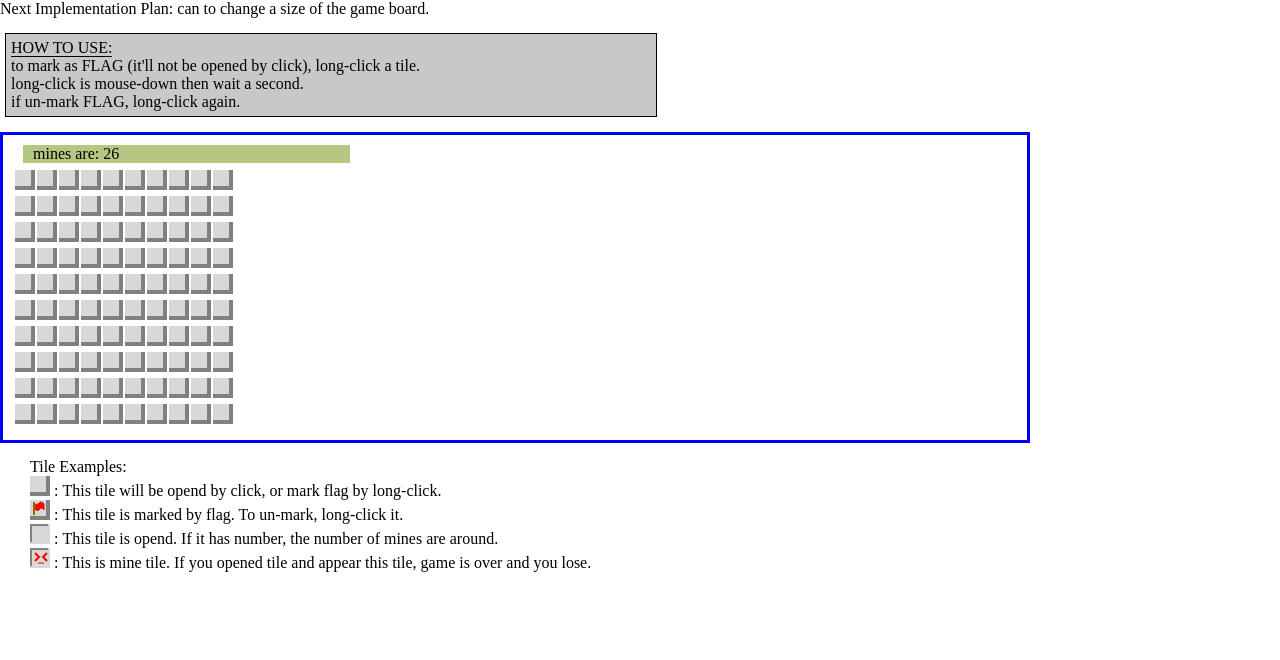
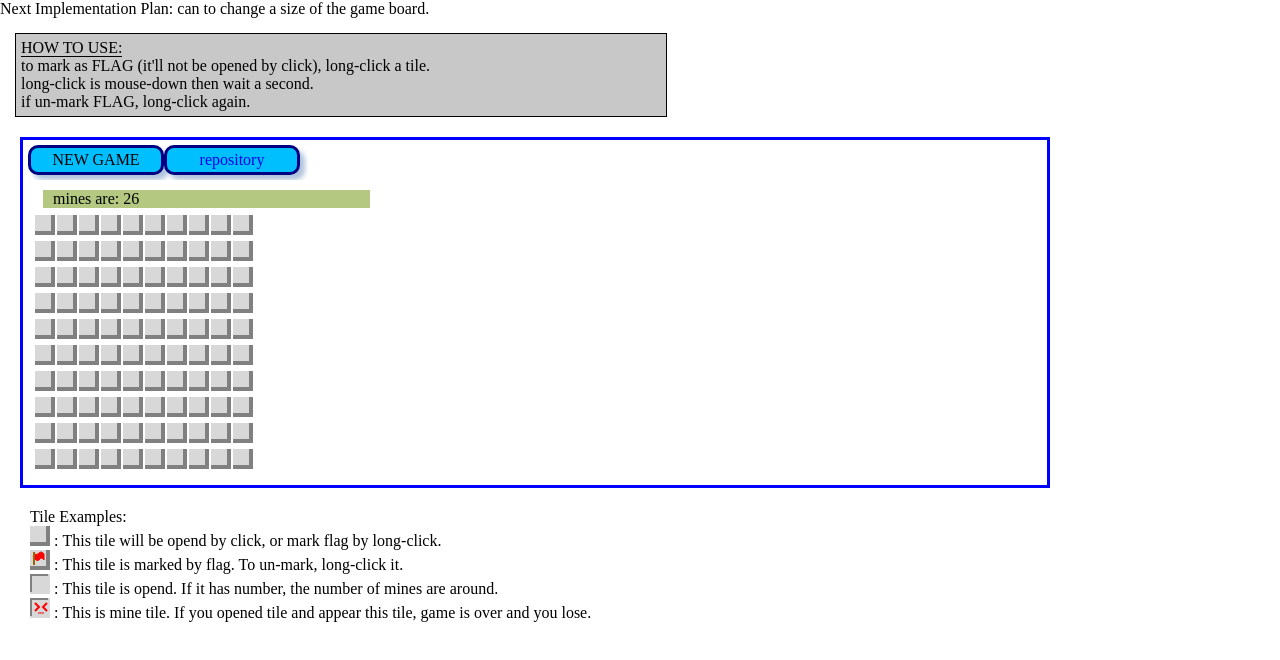
Before and after one commit to awazo/minesweeper, a plain HTML site: page minesweeper.html in a window 1280 px wide. Drawn offline with Linux system fonts and the light colour scheme.

Commit message:
add newgame button, and game state.

```diff
--- a/minesweeper.html
+++ b/minesweeper.html
@@ -8,9 +8,34 @@ dt, dd { display: inline; }
 dt:after { content: ":"; }
 #main {
   width: 80%;
-  border: solid 3px blue;
+  border: 3px solid blue;
+  margin: 20px;
+}
+#controls ul {
+  list-style-type: none;
+  overflow: hidden;
+  margin-left: 5px;
+}
+#controls ul li {
+  float: left;
+  margin: 5px 0px;
+  border: 3px solid navy;
+  border-radius: 10px;
+  background-color: deepskyblue;
+  text-align: center;
+  box-shadow: 5px 5px 5px lightsteelblue;
+}
+#controls ul li:hover {
+  background-color: dodgerblue;
+}
+#controls ul li span, #controls ul li a {
+  display: block;
+  padding: 3px 5px;
+  width: 120px;
+  text-decoration: none;
 }
 #message {
+  clear: both;
   margin-left: 20px;
   margin-top: 10px;
   padding: 0px 10px;
@@ -22,14 +47,14 @@ dt:after { content: ":"; }
   margin-top: 5px;
 }
 #howToUse {
-  margin: 15px 5px;
+  margin: 15px 15px;
   padding: 5px;
   width: 50%;
-  border: solid 1px black;
+  border: 1px solid black;
   background-color: rgb(200, 200, 200);
 }
 .title {
-  border-bottom: solid 1px black;
+  border-bottom: 1px solid black;
 }
 #tileExamples {
   margin: 15px;
@@ -50,11 +75,36 @@ if un-mark FLAG, long-click again.
 
 <div id="main">
 
+<div id="controls">
+<ul>
+<li onclick="onClickNewgame()"><span>NEW GAME</span></li>
+<li>
+  <a href="http://github.com/awazo/minesweeper" target="blank">repository</a>
+</li>
+</ul>
+</div>
+
 <div id="message"></div>
 
 <table id="gameBoard"></table>
 
 </div>
+
+<script>
+//<![CDATA[
+var gameState = 0;
+// 0: playing, 1: gameover, 2: gameclear
+
+function onClickNewgame() {
+  var boardBody = getInitializedGameBoard(10, 10, 0);
+  var board = document.getElementById("gameBoard");
+  if(board.children.length > 0)
+    board.removeChild(board.children[0]);
+  board.appendChild(boardBody);
+  gameState = 0;
+}
+//]]>
+</script>
 
 <script>
 //<![CDATA[
@@ -160,6 +210,7 @@ function getInitializedGameBoard(row, col, mines) {
   return tbodyObj;
 }
 function doGameOver(tdObj) {
+  gameState = 1;
   var tbodyObj = getParentTbody(tdObj);
   forEachTd(tbodyObj, function(tdObj, r, c) {
       if(Number(tdObj.getAttribute(TD_MINES_ATTR_NAME)) === 9)
@@ -180,6 +231,7 @@ function isGameClear(tdObj) {
   return result;
 }
 function doGameClear(tdObj) {
+  gameState = 2;
   var tbodyObj = getParentTbody(tdObj);
   forEachTd(tbodyObj, function(tdObj, r, c) {
       if(isNormalTile(tdObj)) tileToFlag(tdObj);
@@ -273,6 +325,7 @@ var tileLongClick;
 var LONG_CLICK_TIMEOUT_MS = 1000;
 
 function onNormalMouseDown(targetObj) {
+  if(gameState !== 0) return;
   var tdObj = targetObj;
   while(tdObj.nodeName !== "TD") tdObj = tdObj.parentNode;
   if((tileLongClick === undefined) || (tileLongClick === null))
@@ -282,6 +335,7 @@ function onNormalMouseDown(targetObj) {
   }, LONG_CLICK_TIMEOUT_MS);
 }
 function onNormalMouseUp(targetObj) {
+  if(gameState !== 0) return;
   var tdObj = targetObj;
   while(tdObj.nodeName !== "TD") tdObj = tdObj.parentNode;
   if(tileLongClick.state === 1) {
@@ -295,6 +349,7 @@ function onNormalMouseUp(targetObj) {
   }
 }
 function onFlagMouseDown(targetObj) {
+  if(gameState !== 0) return;
   var tdObj = targetObj;
   while(tdObj.nodeName !== "TD") tdObj = tdObj.parentNode;
   if((tileLongClick === undefined) || (tileLongClick === null))
@@ -304,6 +359,7 @@ function onFlagMouseDown(targetObj) {
   }, LONG_CLICK_TIMEOUT_MS);
 }
 function onFlagMouseUp(targetObj) {
+  if(gameState !== 0) return;
   if(tileLongClick.state === 1) tileLongClick.clearTimeout();
 }
 //]]>
@@ -434,10 +490,7 @@ Tile Examples:
 
 <script>
 //<![CDATA[
-try{
-var boardBody = getInitializedGameBoard(10, 10, 0);
-document.getElementById("gameBoard").appendChild(boardBody);
-}catch(e){console.log(e);}
+onClickNewgame();
 //]]>
 </script>
 
```
